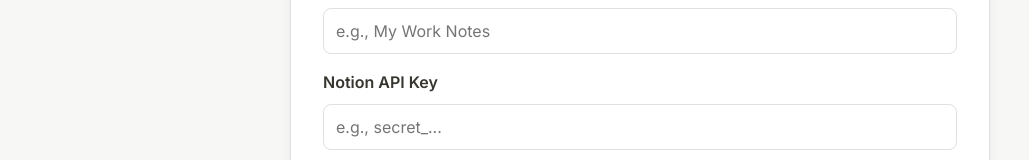
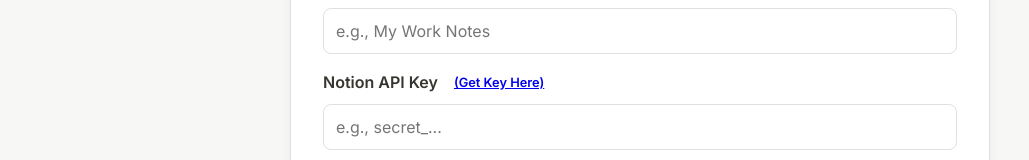
Before and after one commit to applenoodles/Notion_save_mobile_aistudio, a React (Vite) app: page / in a window 1280 px wide. Shown: the part 358-518 px from the top of the page, without its empty margins (0-1029 px from the left). Built offline with nearby package versions, Linux system fonts and the light colour scheme.

Commit message:
docs:Update-README-and-add-API-key-link

```diff
--- a/pages/SettingsPage.tsx
+++ b/pages/SettingsPage.tsx
@@ -60,7 +60,12 @@
                         <input type="text" id="new-db-name" value={newName} onChange={(e) => setNewName(e.target.value)} placeholder="e.g., My Work Notes" required />
                     </div>
                     <div className="form-group">
-                        <label htmlFor="notion-api-key">Notion API Key</label>
+                        <label htmlFor="notion-api-key">
+                            Notion API Key
+                            <a href="https://www.notion.so/profile/integrations/" target="_blank" rel="noopener noreferrer" style={{ fontSize: '0.8rem', marginLeft: '8px' }}>
+                                (Get Key Here)
+                            </a>
+                        </label>
                         <input type="password" id="notion-api-key" value={newApiKey} onChange={(e) => setNewApiKey(e.target.value)} placeholder="e.g., secret_..." required />
                     </div>
                     <div className="form-group">
```
Also changed, not shown: 1 other file (tests, documents, lock files or other folders).
